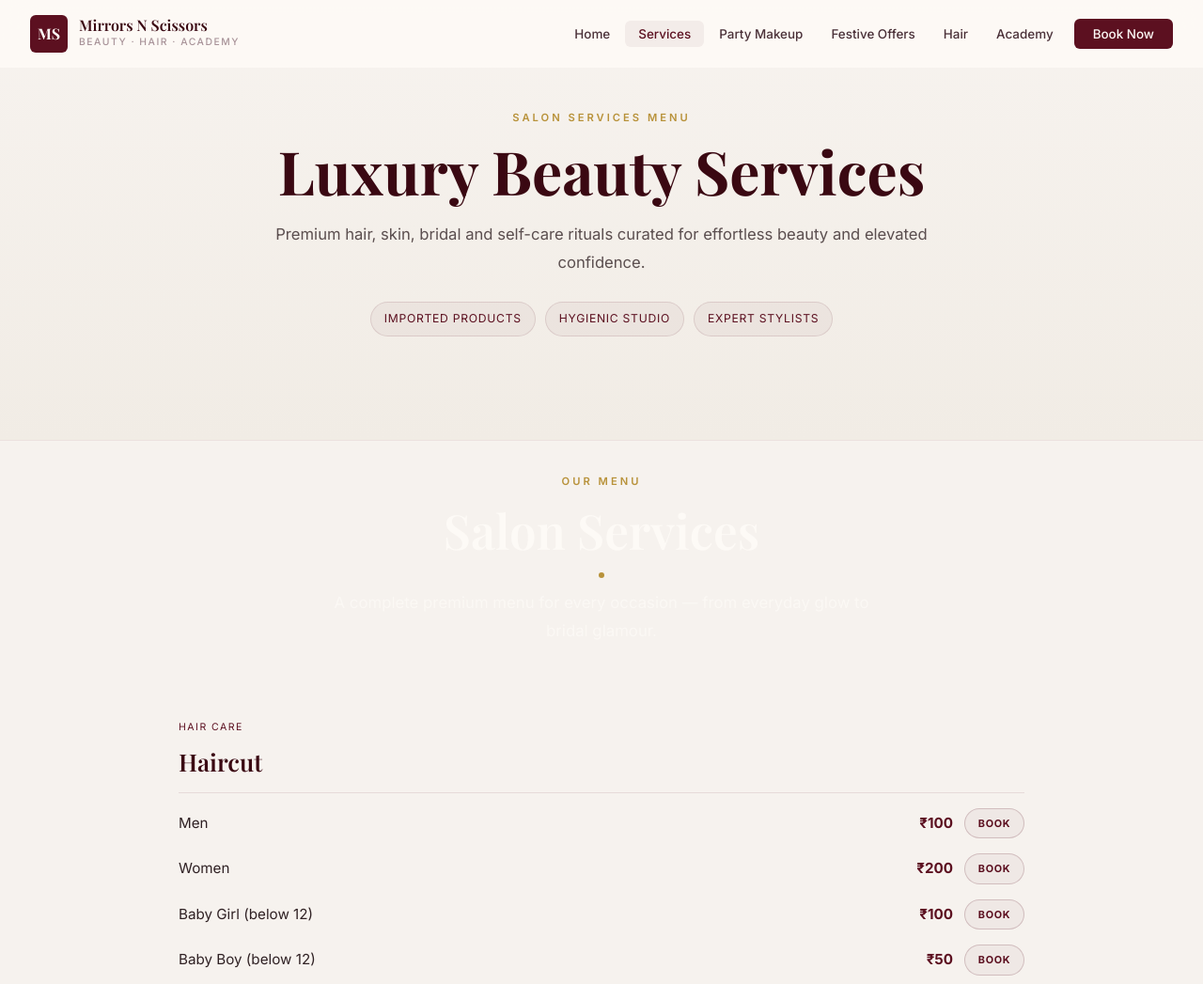
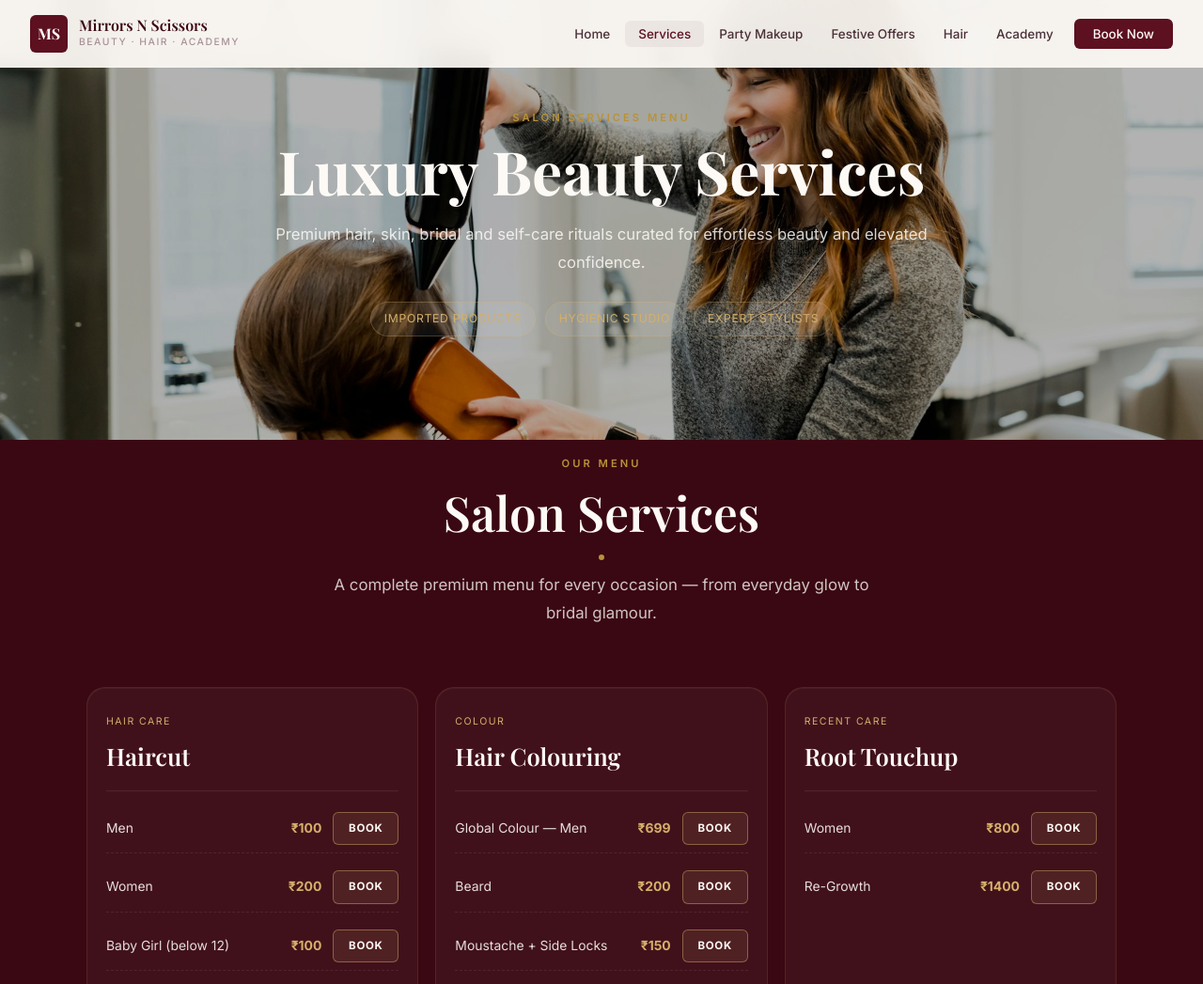
Before and after one commit to mardixgartix-hue/Mirrror-and-scissors, a website: page services.html in a window 1280 px wide. Shown: the top 1047 px of the page at 94% size. Drawn offline with nearby package versions, Linux system fonts and the light colour scheme; a web font is replaced by a local one.

Commit message:
Restore dark maroon design with clean hero photo (no red gradient)

```diff
--- a/style.css
+++ b/style.css
@@ -974,13 +974,12 @@ button { cursor: pointer; font-family: inherit; }
    SERVICES PAGE — PREMIUM MENU
    ========================================================================== */
 .services-page-main {
-  background: #f6f2ee;
+  background: var(--maroon-deep);
 }
 
 .services-hero {
-  background: linear-gradient(180deg, #f7f3ef 0%, #f1ece5 100%);
-  color: var(--maroon-deep);
-  border-bottom: 1px solid rgba(92,16,32,.08);
+  background: url('images/hero-3.jpg') center/cover no-repeat;
+  color: var(--ivory);
 }
 
 .services-hero-inner {
@@ -991,7 +990,7 @@ button { cursor: pointer; font-family: inherit; }
   font-family: var(--ff-serif);
   font-size: clamp(2.3rem, 5vw, 4.25rem);
   line-height: 1.1;
-  color: var(--maroon-deep);
+  color: var(--ivory);
   margin-bottom: 18px;
 }
 
@@ -999,7 +998,7 @@ button { cursor: pointer; font-family: inherit; }
   max-width: 700px;
   margin: 0 auto;
   font-size: 1.04rem;
-  color: rgba(26,10,13,.7);
+  color: rgba(253,250,246,.84);
   line-height: 1.8;
 }
 
@@ -1012,52 +1011,50 @@ button { cursor: pointer; font-family: inherit; }
 }
 
 .services-hero-meta span {
-  background: rgba(92,16,32,.04);
-  border: 1px solid rgba(92,16,32,.12);
+  background: rgba(255,255,255,.06);
+  border: 1px solid rgba(212,175,106,.28);
   border-radius: var(--r-pill);
   padding: 7px 14px;
   font-size: .76rem;
   letter-spacing: .06em;
   text-transform: uppercase;
-  color: var(--maroon);
+  color: var(--gold-light);
 }
 
 .services-menu {
-  background: #f6f2ee;
-  padding-top: 28px;
+  background: var(--maroon-deep);
+  padding-top: 10px;
 }
 
 .services-category-grid {
   display: grid;
-  grid-template-columns: 1fr;
-  gap: 8px;
-  max-width: 900px;
-  margin: 0 auto;
+  grid-template-columns: repeat(3, minmax(0, 1fr));
+  gap: 18px;
 }
 
 .service-category-card {
-  background: transparent;
-  border: none;
-  border-radius: 0;
-  padding: 0;
+  background: rgba(255,255,255,.04);
+  border: 1px solid rgba(212,175,106,.12);
+  border-radius: var(--r-lg);
+  padding: 20px 20px 18px;
   transition: var(--transition);
-  box-shadow: none;
+  box-shadow: inset 0 1px 0 rgba(255,255,255,.04);
 }
 
 .service-category-card:hover {
-  transform: none;
-  border-color: transparent;
-  box-shadow: none;
+  transform: translateY(-4px);
+  border-color: rgba(212,175,106,.35);
+  box-shadow: 0 18px 42px rgba(0,0,0,.18);
 }
 
 .service-category-card.span-2 {
-  grid-column: auto;
+  grid-column: span 2;
 }
 
 .category-header {
-  border-bottom: 1px solid rgba(92,16,32,.1);
-  padding: 0 0 10px;
-  margin: 8px 0 10px;
+  border-bottom: 1px solid rgba(255,255,255,.08);
+  padding-bottom: 14px;
+  margin-bottom: 14px;
 }
 
 .category-kicker {
@@ -1065,21 +1062,21 @@ button { cursor: pointer; font-family: inherit; }
   font-size: .66rem;
   letter-spacing: .14em;
   text-transform: uppercase;
-  color: var(--maroon);
+  color: var(--gold-light);
   margin-bottom: 6px;
 }
 
 .category-header h3 {
   font-family: var(--ff-serif);
-  font-size: clamp(1.6rem, 2vw, 2.2rem);
-  color: var(--maroon-deep);
+  font-size: clamp(1.35rem, 2vw, 1.8rem);
+  color: var(--ivory);
   font-weight: 600;
 }
 
 .category-body {
   display: flex;
   flex-direction: column;
-  gap: 4px;
+  gap: 10px;
 }
 
 .service-row {
@@ -1087,10 +1084,10 @@ button { cursor: pointer; font-family: inherit; }
   justify-content: space-between;
   align-items: center;
   gap: 12px;
-  padding: 6px 0;
-  border-bottom: none;
-  color: rgba(26,10,13,.9);
-  font-size: .95rem;
+  padding: 8px 0;
+  border-bottom: 1px dashed rgba(255,255,255,.08);
+  color: rgba(253,250,246,.88);
+  font-size: .87rem;
   flex-wrap: wrap;
 }
 
@@ -1101,27 +1098,26 @@ button { cursor: pointer; font-family: inherit; }
 .service-row span {
   flex: 1 1 140px;
   min-width: 0;
-  color: rgba(26,10,13,.9);
 }
 
 .service-row strong {
-  color: var(--maroon);
+  color: var(--gold-light);
   font-weight: 700;
   white-space: nowrap;
 }
 
 .service-book-btn {
-  margin-left: 0;
+  margin-left: auto;
   display: inline-flex;
   align-items: center;
   justify-content: center;
-  min-width: 64px;
-  padding: 6px 12px;
-  border-radius: var(--r-pill);
-  border: 1px solid rgba(92,16,32,.2);
-  background: rgba(92,16,32,.04);
-  color: var(--maroon);
-  font-size: .68rem;
+  min-width: 70px;
+  padding: 7px 12px;
+  border-radius: var(--r-sm);
+  border: 1px solid rgba(212,175,106,.45);
+  background: rgba(212,175,106,.10);
+  color: var(--ivory);
+  font-size: .72rem;
   font-weight: 700;
   letter-spacing: .06em;
   text-transform: uppercase;
@@ -1129,9 +1125,9 @@ button { cursor: pointer; font-family: inherit; }
 }
 
 .service-book-btn:hover {
-  background: var(--maroon);
-  border-color: var(--maroon);
-  color: var(--ivory);
+  background: var(--gold);
+  border-color: var(--gold);
+  color: var(--maroon-deep);
 }
 
 .waxing-body {
@@ -1258,6 +1254,23 @@ button { cursor: pointer; font-family: inherit; }
   width: 1px;
   height: 1px;
   overflow: hidden;
+}
+
+.services-hero {
+  position: relative;
+}
+
+.services-hero::before {
+  content: '';
+  position: absolute;
+  inset: 0;
+  background: rgba(0,0,0,.3);
+  pointer-events: none;
+}
+
+.services-hero-inner {
+  position: relative;
+  z-index: 1;
 }
 
 @media (max-width: 980px) {
```
